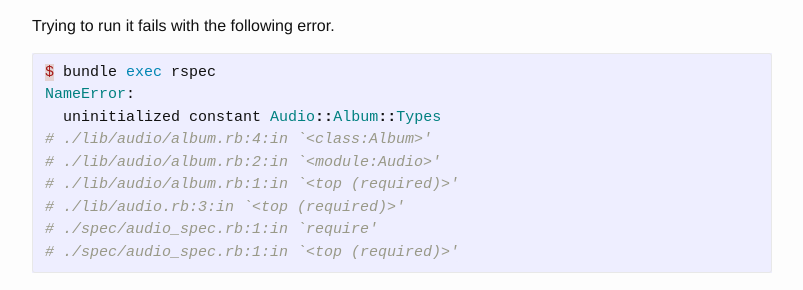
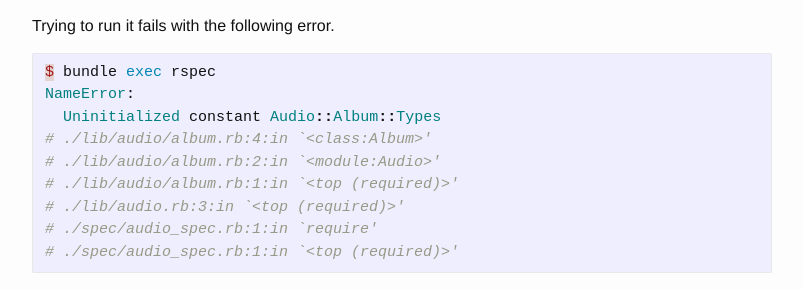
Before and after one commit to bolshakov/bolshakov.github.io, a Jekyll site: the page built from _posts/2023-07-19-navigating-ruby-autoloading-from-chaos-to-order.md, in a window 1280 px wide and 900 px high, scrolled down 2034 px. Shown: the part 151-441 px from the top of the window, without its empty margins (238-1041 px from the left). Built offline with Jekyll 4.4.1, drawn with Linux system fonts in a browser that asks for light colours.

````diff
--- a/_posts/2023-07-19-navigating-ruby-autoloading-from-chaos-to-order.md
+++ b/_posts/2023-07-19-navigating-ruby-autoloading-from-chaos-to-order.md
@@ -95,7 +95,7 @@ Trying to run it fails with the following error.
 ```ruby
 $ bundle exec rspec
 NameError:
-  uninitialized constant Audio::Album::Types
+  Uninitialized constant Audio::Album::Types
 # ./lib/audio/album.rb:4:in `<class:Album>'
 # ./lib/audio/album.rb:2:in `<module:Audio>'
 # ./lib/audio/album.rb:1:in `<top (required)>'
````
